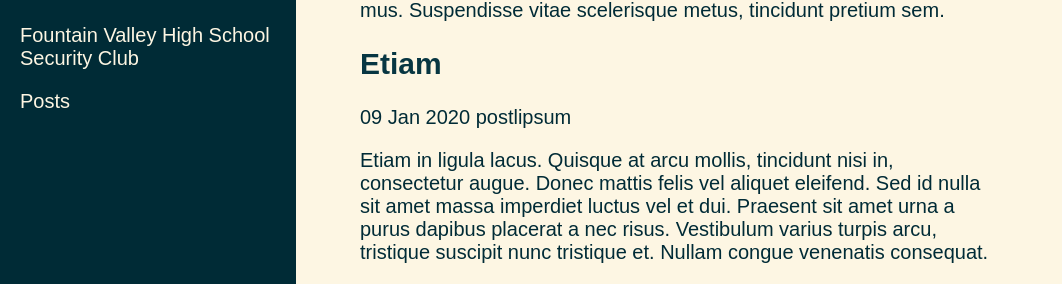
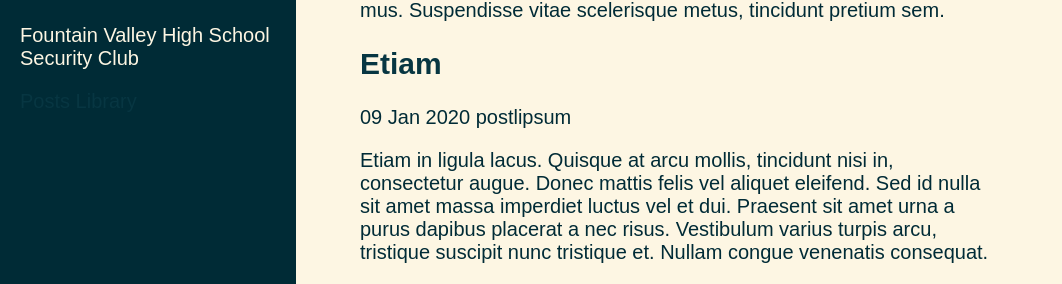
Before and after one commit to FVHSsec/fvhssec.github.io, a Jekyll site: the page built from index.md, in a window 1280 px wide. Shown: the part 335-619 px from the top of the page, without its empty margins (0-1062 px from the left). Built offline with Jekyll 4.4.1, drawn with Linux system fonts in a browser that asks for light colours.

Commit message:
Menu created

```diff
--- a/_includes/overlay.html
+++ b/_includes/overlay.html
@@ -10,8 +10,11 @@
         </div>
 
         <nav class = "sidebar-menu">
-            <a href = "{{ site.url }}/pages/posts.html" class = "menu-link">
+            <a href = "{{ site.url }}/pages/posts.html">
                 Posts
+            </a>
+            <a href = "{{ site.url }}/pages/posts.html">
+                Library
             </a>
         </nav>
 
```
